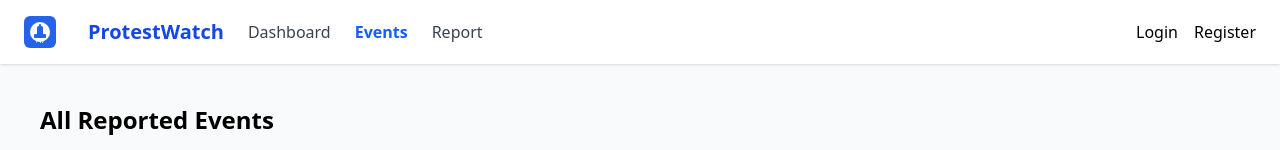
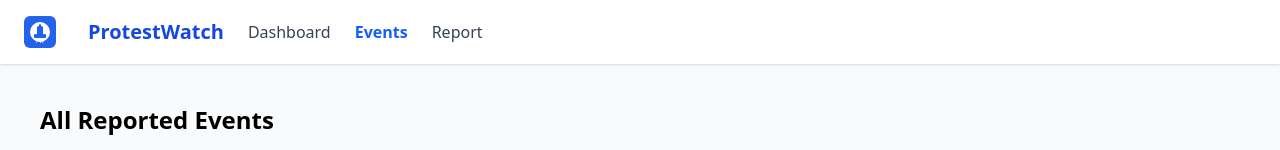
Before and after one commit to GibsonWaheire/ProtestWatch_App, a React (Vite) app: page /events in a window 1280 px wide. Shown: the top 150 px of the page. Built offline with nearby package versions, Linux system fonts and the light colour scheme.

Commit message:
change Navbar

```diff
--- a/src/components/Navbar.jsx
+++ b/src/components/Navbar.jsx
@@ -17,10 +17,6 @@ function Navbar() {
       <Link to="/" className={linkClass('/')}>Dashboard</Link>
       <Link to="/events" className={linkClass('/events')}>Events</Link>
       <Link to="/report" className={linkClass('/report')}>Report</Link>
-      <div className="ml-auto flex gap-4 items-center">
-        <Link to="/login" className="btn">Login</Link>
-        <Link to="/register" className="btn">Register</Link>
-      </div>
     </nav>
   );
 }
```
